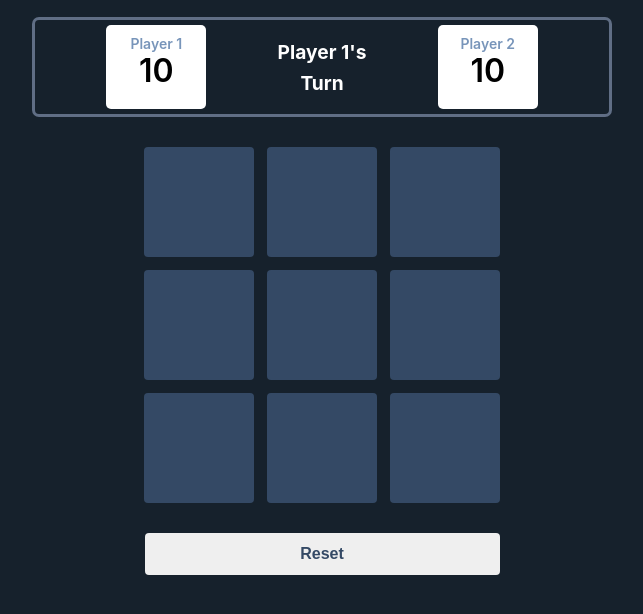
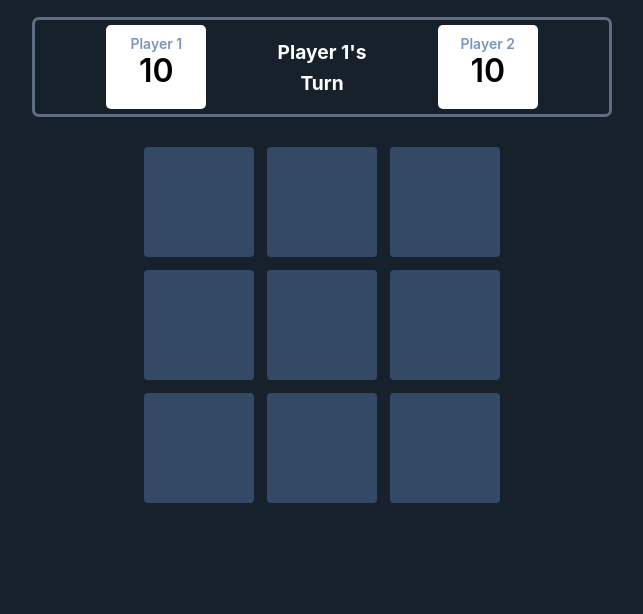
Before and after one commit to Michaeloye/tic-tac-toe, a React (Vite) app: page / in a window 1280 px wide. Shown: the top 614 px of the page, without its empty margins (318-961 px from the left). Built offline with nearby package versions, Linux system fonts and the light colour scheme.

Commit message:
Remove ResetButton component

```diff
--- a/src/App.jsx
+++ b/src/App.jsx
@@ -9,7 +9,6 @@ function App() {
       <Header />
       <Board />
       <p className="turn-mobile">Player 1's Turn</p>
-      <ResetButton onClick={"asdv"} />
     </div>
   );
 }
```
